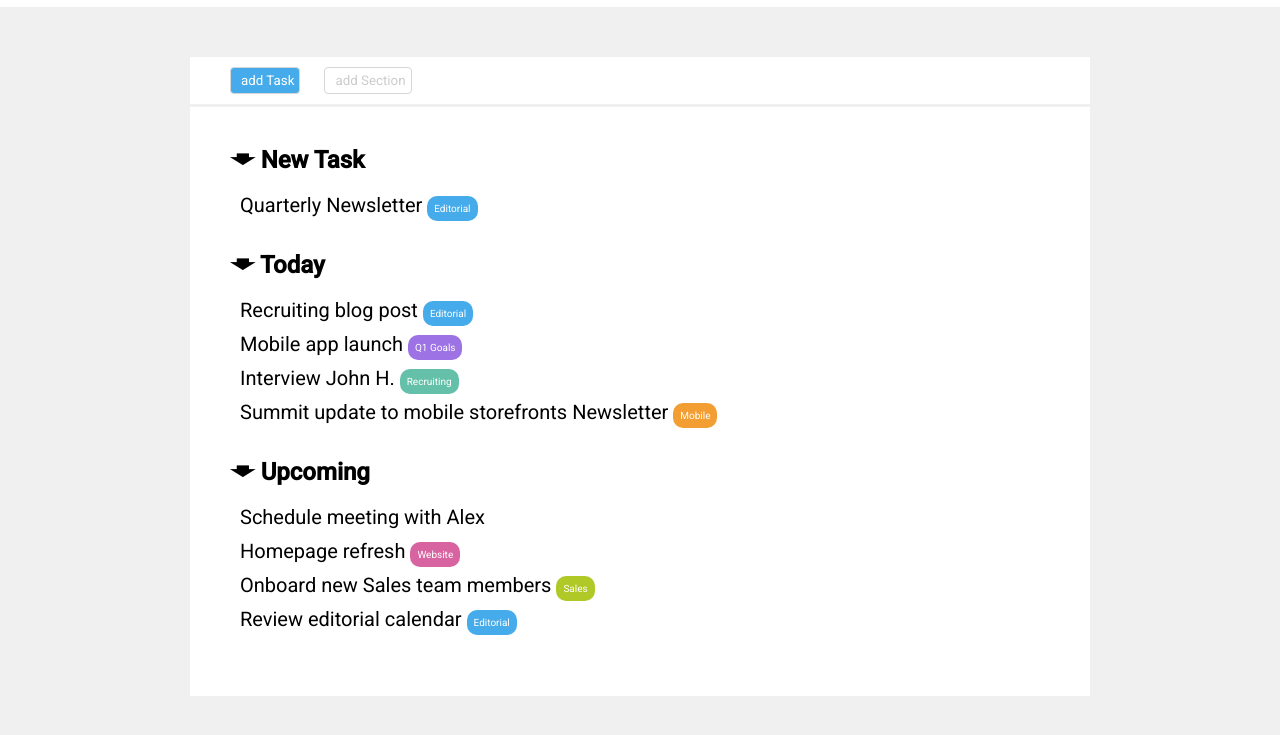
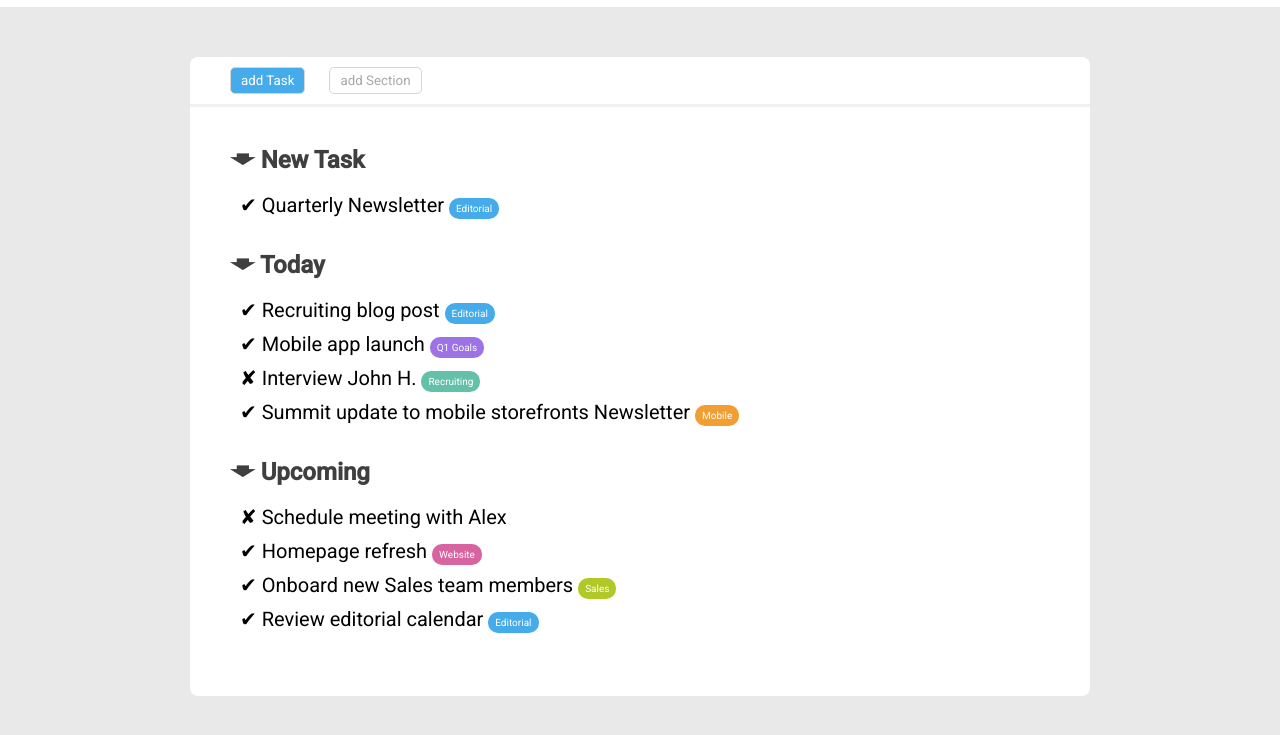
Before and after one commit to andre-cyb/html-css-toboolist, a plain HTML site: page index.html in a window 1280 px wide. Shown: the part 93-828 px from the top of the page. Drawn offline with Linux system fonts and the light colour scheme.

Commit message:
Esercizio completato

```diff
--- a/file.css
+++ b/file.css
@@ -3,9 +3,13 @@
     margin: 0px;
     padding: 0px;
     font-family: 'Roboto', sans-serif;
+
+/****************************************************************
+
+   /* SELETTORI PER TAG */
 }
 body{
-    background-color: rgb(240, 240, 240);
+    background-color: rgb(233, 233, 233);
 }
 
 main{
@@ -18,19 +22,15 @@ header{
     vertical-align: middle;
 }
 
-#logo{
-    display: inline-block;
-    width: 70px;
-    margin: 20px;
-    margin-left: 25px;
-    margin-right: 10px;
-    vertical-align: middle;
-}
 p{
     margin: 10px 10px;
     font-size: 20px;
 }
 
+h2{
+    color: rgb(63, 63, 63);
+    font-weight: bold;
+}
 
 h1{
     display: inline-block;
@@ -38,17 +38,20 @@ h1{
     font-size: 45px;
 }
 
-#finestra{
-    background-color: white;
-    width: 900px;
-    margin: auto;
-    margin-top: 50px ;
-}
+
+
+
+
+/****************************************************************
+
+/* SELETTORI PER CLASSE */
+
 .buttons{
     margin: 10px 10px;
     padding: 5px;
     padding-left: 10px;
-    border-radius: 4px;
+    padding-right: 10px;
+    border-radius: 5px;
     border: 1px solid  rgb(214, 214, 214);
 
 
@@ -59,16 +62,8 @@ h1{
     color: white;
 }
 .right{
-    color: rgb(204, 204, 204);
+    color: rgb(168, 168, 168);
     background-color: white;
-}
-
-#sezione_bottoni{
-    border-bottom: 3px solid rgb(240, 240, 240);
-}
-#sezione_liste{
-    padding: 35px;
-    padding-left: 40px;
 }
 
 .liste{
@@ -77,7 +72,9 @@ h1{
 .categorie{
     color: white;
     font-size: 10px;
-    padding: 7px;
+    padding: 5px;
+    padding-left: 7px;
+    padding-right: 7px;
     border-radius: 10px;
 }
 .editorial{
@@ -98,3 +95,38 @@ h1{
 .sales{
     background-color: #B0C926;
 }
+
+
+.simbols{
+    width: 2px;
+}/*  non ho trovato i simboli come in documento */
+
+
+
+
+/***************************************************************
+
+/* SELETORI PER ID */
+
+#logo{
+    display: inline-block;
+    width: 70px;
+    margin: 20px;
+    margin-left: 25px;
+    margin-right: 10px;
+    vertical-align: middle;
+}
+#finestra{
+    background-color: white;
+    width: 900px;
+    margin: auto;
+    margin-top: 50px ;
+    border-radius: 8px;
+}
+#sezione_bottoni{
+    border-bottom: 3px solid rgb(240, 240, 240);
+}
+#sezione_liste{
+    padding: 35px;
+    padding-left: 40px;
+}
--- a/index.html
+++ b/index.html
@@ -8,17 +8,20 @@
     <link rel="preconnect" href="https://fonts.googleapis.com">
     <link rel="preconnect" href="https://fonts.gstatic.com" crossorigin>
     <link href="https://fonts.googleapis.com/css2?family=Roboto:ital,wght@0,400;0,500;1,500&display=swap" rel="stylesheet">
-    <title></title>
+    <title>Toboolist</title>
 </head>
 <body>
 
+    <!-- Header con logo -->
     <header>
 
         <img id="logo" src="img/Logo.png" alt="Logo Boolean">
         <h1>Toboolist</h1>
 
     </header>
+    <!--  -->
 
+    <!-- main content -->
     <main>
 
         <section id="finestra" >
@@ -31,29 +34,28 @@
             <section id="sezione_liste" >
                 <div class="liste" >
                     <h2>&#129091; New Task</h2>
-                    <p>Quarterly Newsletter <small class="categorie editorial">Editorial</small> </p>
+                    <p> <span class="simbols" >&#10004;</span> Quarterly Newsletter <small class="categorie editorial">Editorial</small> </p>
                 </div>
                 <div class="liste">
                     <h2>&#129091; Today</h2>
-                    <p>Recruiting blog post <small class="categorie editorial">Editorial</small> </p>
-                    <p>Mobile app launch <small class="categorie goals">Q1 Goals</small> </p>
-                    <p>	Interview John H. <small class="categorie recruiting">Recruiting</small> </p>
-                    <p>Summit update to mobile storefronts Newsletter <small class="categorie mobile">Mobile</small> </p>
+                    <p> <span class="simbols" >&#10004;</span> Recruiting blog post <small class="categorie editorial">Editorial</small> </p>
+                    <p> <span class="simbols" >&#10004;</span> Mobile app launch <small class="categorie goals">Q1 Goals</small> </p>
+                    <p> <span class="simbols" >&#10008;</span> Interview John H. <small class="categorie recruiting">Recruiting</small> </p>
+                    <p> <span class="simbols" >&#10004;</span> Summit update to mobile storefronts Newsletter <small class="categorie mobile">Mobile</small> </p>
 
                 </div>
                 <div class="liste">
                     <h2>&#129091; Upcoming </h2>
-                    <p>Schedule meeting with Alex </p>
-                    <p>Homepage refresh <small class="categorie website">Website</small> </p>
-                    <p>Onboard new Sales team members <small class="categorie sales">Sales</small> </p>
-                    <p>Review editorial calendar <small class="categorie editorial">Editorial</small> </p>
+                    <p> <span class="simbols" >&#10008;</span> Schedule meeting with Alex </p>
+                    <p> <span class="simbols" >&#10004;</span> Homepage refresh <small class="categorie website">Website</small> </p>
+                    <p> <span class="simbols" >&#10004;</span> Onboard new Sales team members <small class="categorie sales">Sales</small> </p>
+                    <p> <span class="simbols" >&#10004;</span> Review editorial calendar <small class="categorie editorial">Editorial</small> </p>
 
                 </div>
             </section>
-
         </section>
-
     </main>
+    <!--  -->
 
     <footer></footer>
 
```
